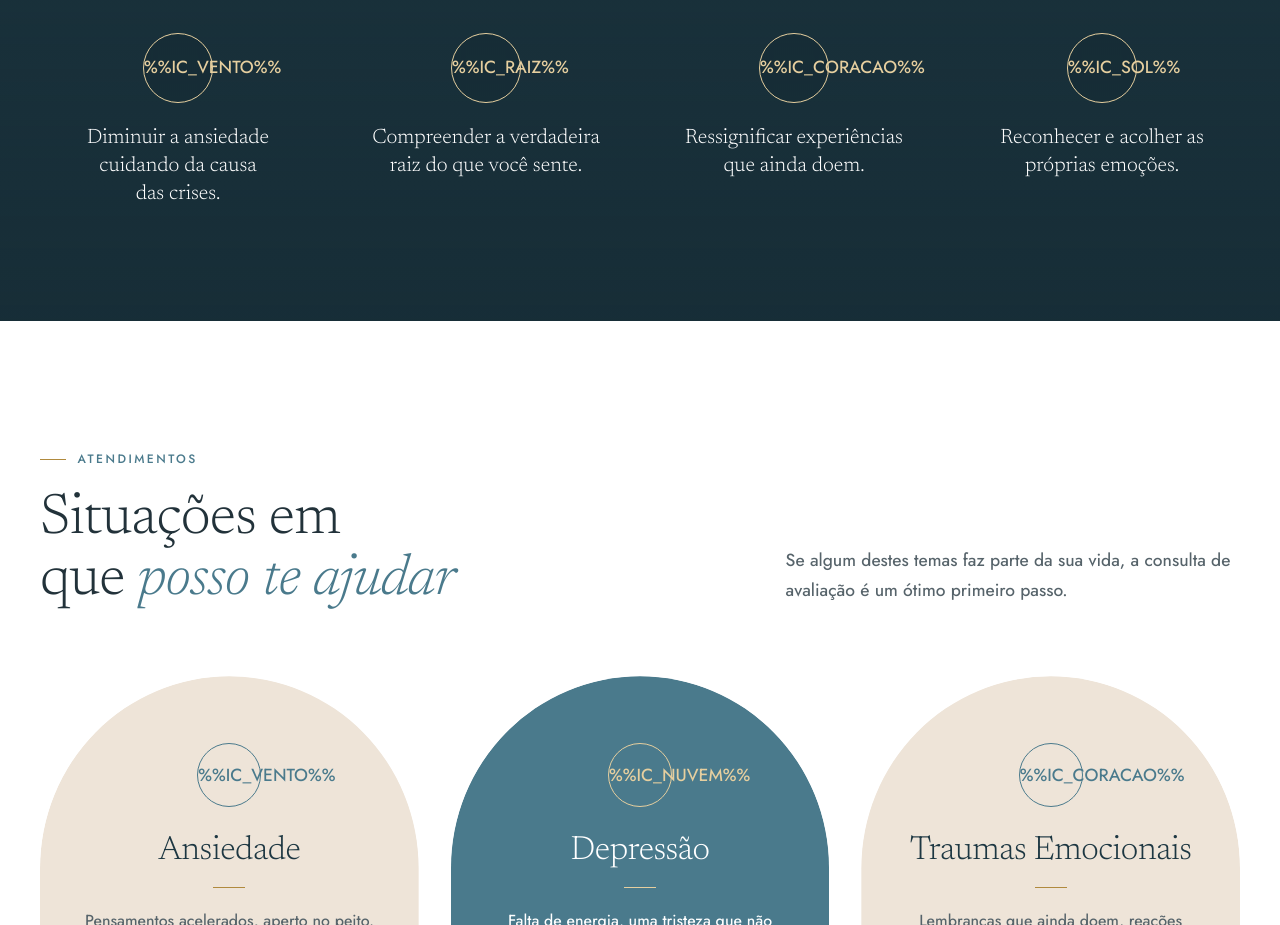
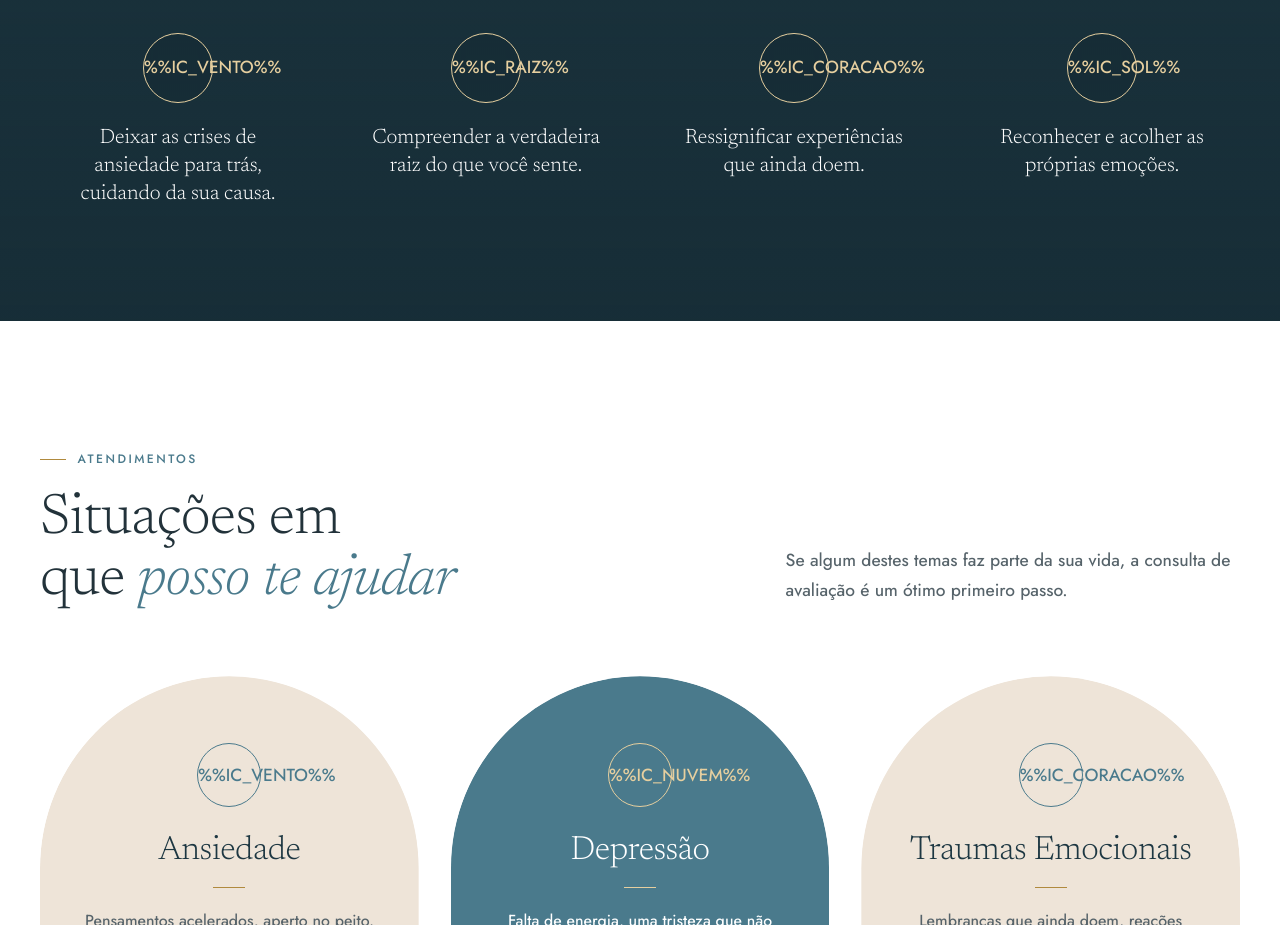
Before and after one commit to gidaads26-lgtm/Institucional-Adriana-Galv-o, a plain HTML site: page fonte/template.html in a window 1280 px wide. Shown: the part 3440-4365 px from the top of the page. Drawn offline with Linux system fonts and the light colour scheme.

Commit message:
Ajusta o primeiro objetivo da faixa
Co-Authored-By: Claude Opus 5.5 <noreply@anthropic.com>
Claude-Session: https://claude.ai/code/session_019DKL7cu3dr1gEKHEHv5YY1

```diff
--- a/fonte/template.html
+++ b/fonte/template.html
@@ -670,7 +670,7 @@ a,button,summary,label{-webkit-tap-highlight-color:transparent}
       <h2 id="faixa-titulo"><span class="acento">Aonde queremos chegar com a terapia</span></h2>
     </div>
     <ul class="objetivos" data-grupo>
-      <li style="--i:0"><div class="ic-a">%%IC_VENTO%%</div><p>Diminuir a ansiedade cuidando da causa das crises.</p></li>
+      <li style="--i:0"><div class="ic-a">%%IC_VENTO%%</div><p>Deixar as crises de ansiedade para trás, cuidando da sua causa.</p></li>
       <li style="--i:1"><div class="ic-a">%%IC_RAIZ%%</div><p>Compreender a verdadeira raiz do que você sente.</p></li>
       <li style="--i:2"><div class="ic-a">%%IC_CORACAO%%</div><p>Ressignificar experiências que ainda doem.</p></li>
       <li style="--i:3"><div class="ic-a">%%IC_SOL%%</div><p>Reconhecer e acolher as próprias emoções.</p></li>
```
Also changed, not shown: index.html (+1 -1 lines).
